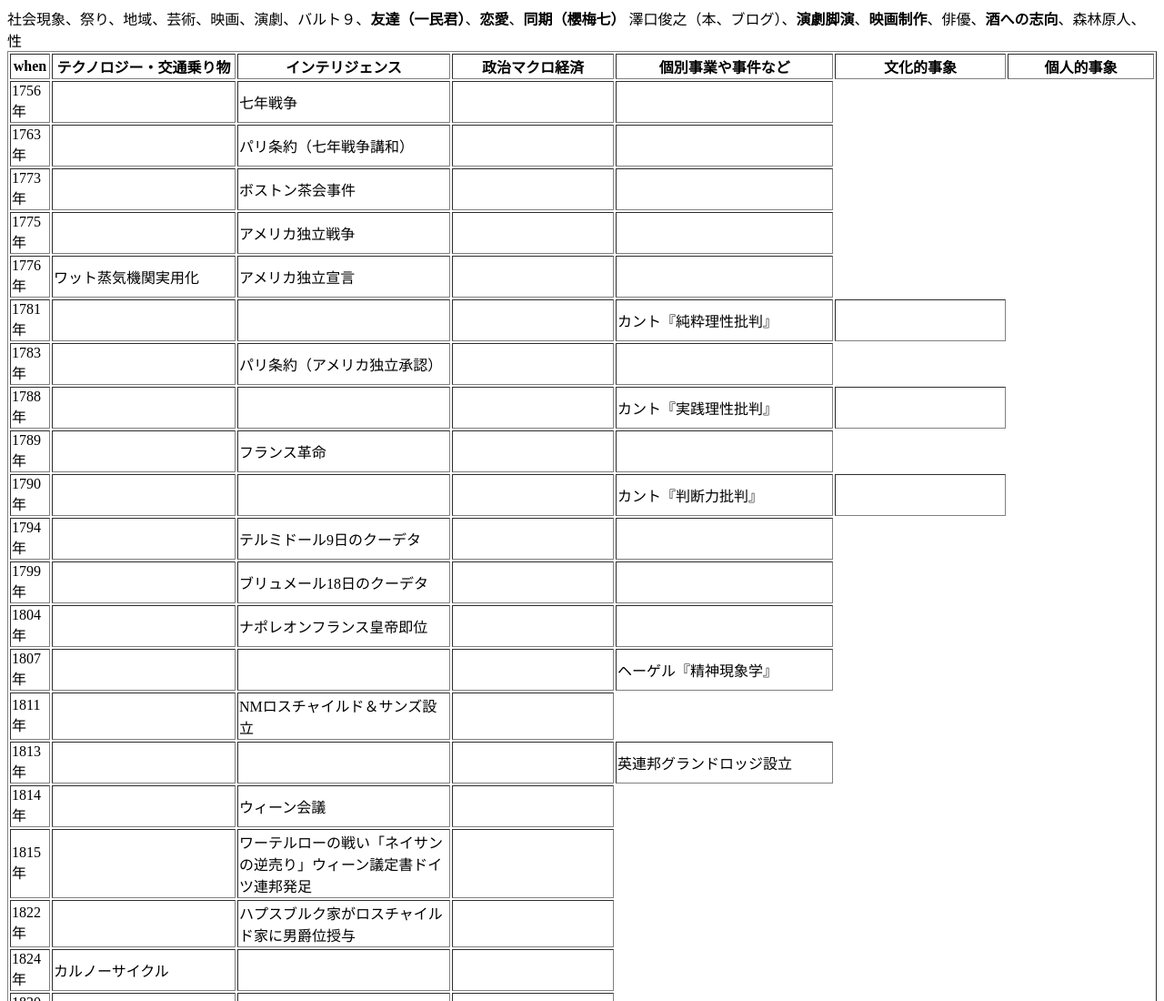
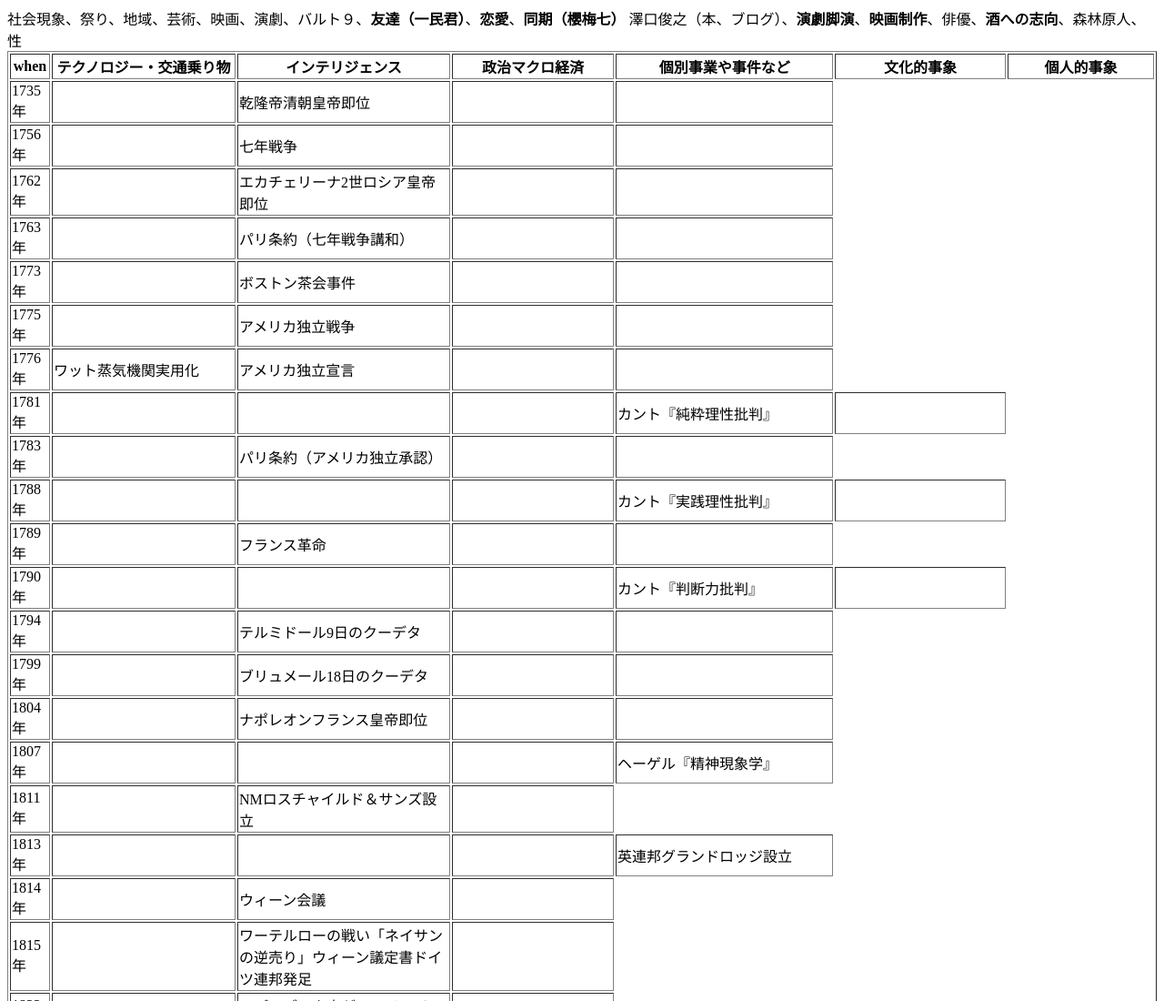
Before and after one commit to Ryosuke-Shimoda/Ryosuke-Shimoda.github.io, a plain HTML site: page chronology.html in a window 1280 px wide. Shown: the top 1100 px of the page at 91% size. Drawn offline with Linux system fonts and the light colour scheme.

Commit message:
Update chronology.html

```diff
--- a/chronology.html
+++ b/chronology.html
@@ -9,7 +9,9 @@
 社会現象、祭り、地域、芸術、映画、演劇、バルト９、<b>友達（一民君）</b>、<b>恋愛</b>、<b>同期（櫻梅七）</b>
 澤口俊之（本、ブログ）、<b>演劇脚演</b>、<b>映画制作</b>、俳優、<b>酒への志向</b>、森林原人、性
    <tr><th>when</th><th>テクノロジー・交通乗り物</th><th>インテリジェンス</th><th>政治マクロ経済</th><th>個別事業や事件など</th><th>文化的事象</th><th>個人的事象</th></tr>
+   <tr><td>1735年</td><td></td><td>乾隆帝清朝皇帝即位</td><td></td><td></td></tr>
    <tr><td>1756年</td><td></td><td>七年戦争</td><td></td><td></td></tr>
+   <tr><td>1762年</td><td></td><td>エカチェリーナ2世ロシア皇帝即位</td></td><td></td><td></td></tr>
    <tr><td>1763年</td><td></td><td>パリ条約（七年戦争講和）</td><td></td><td></td></tr>
    <tr><td>1773年</td><td></td><td>ボストン茶会事件</td><td></td><td></td></tr>
    <tr><td>1775年</td><td></td><td>アメリカ独立戦争</td><td></td><td></td></tr>
```
